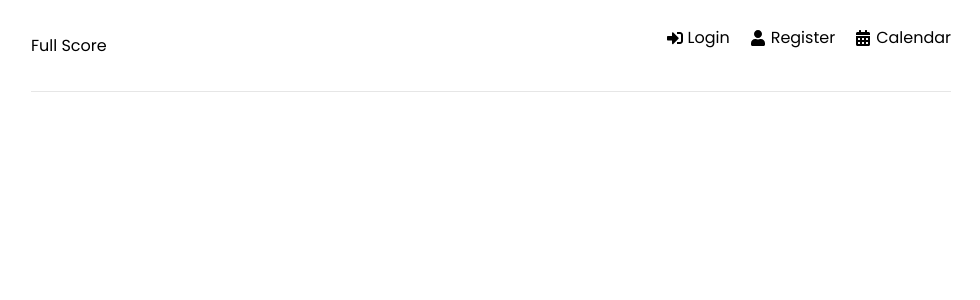
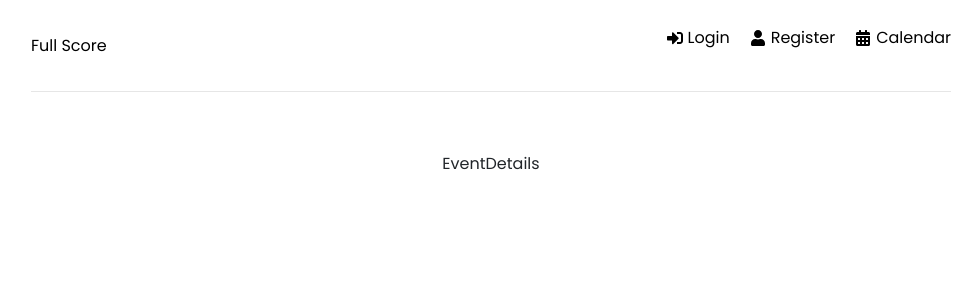
Before and after one commit to MediumJeff/full-score, a React (Create React App) app in the folder frontend/: page /calendar/events/1 in a window 1280 px wide. Shown: the top 300 px of the page, without its empty margins (149-1129 px from the left). Built offline with nearby package versions, Linux system fonts and the light colour scheme.

Commit message:
Working out update UI

```diff
--- a/frontend/src/App.js
+++ b/frontend/src/App.js
@@ -22,7 +22,7 @@ function App() {
             <Route path='/register' element={<Register />} />
             <Route path='/calendar' element={<CalendarEvents />} />
             <Route path='/addEvent' element={<AddEvent />} />
-            <Route path='/update' element={<EventDetails />} />
+            <Route path='/calendar/events/:id' element={<EventDetails  />} />
           </Routes>
         </div>
       </Router>
--- a/frontend/src/components/EventDetails.jsx
+++ b/frontend/src/components/EventDetails.jsx
@@ -1,12 +1,15 @@
-
+import React from 'react'
 
 
 const EventDetails = () => {
 
+  console.log()
+
   return (
     <div>
-      <p>Update Interface</p>
+      EventDetails
     </div>
+
   )
 }
 
--- a/frontend/src/features/calendar/calendarSlice.js
+++ b/frontend/src/features/calendar/calendarSlice.js
@@ -32,7 +32,6 @@ export const getEvent = createAsyncThunk('calendar/events', async (_, thunkAPI)
         return thunkAPI.rejectWithValue(message)
     }
 })
-
 
 // Update event function
 export const updateEvent = createAsyncThunk('calendar/update/:id',
--- a/frontend/src/pages/Calendar.jsx
+++ b/frontend/src/pages/Calendar.jsx
@@ -11,10 +11,11 @@ import "react-datepicker/dist/react-datepicker.css";
 import Modal from 'react-bootstrap/Modal';
 import Button from 'react-bootstrap/Button';
 
+
 const localizer = momentLocalizer(moment)
 
 
-function CalendarEvents() {
+export default function CalendarEvents() {
 
     // Get user info and pull event info from MongoAtlas
     const navigate = useNavigate()
@@ -129,8 +130,7 @@ function CalendarEvents() {
                         {user && user.admin ? (
                             <>
                                 <Button variant="success" onClick={() => {
-                                    console.log(eventData)
-                                    handleClose()
+                                    navigate('/calendar/events/' + eventData._id)
                                 }
                                 }
                                 >Edit Event</Button>{' '}
@@ -147,5 +147,3 @@ function CalendarEvents() {
         </>
     )
 }
-
-export default CalendarEvents;
```
